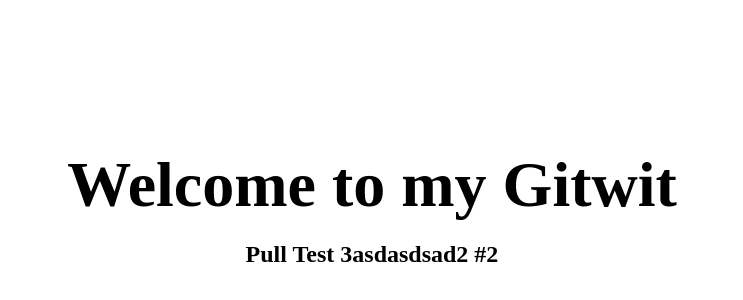
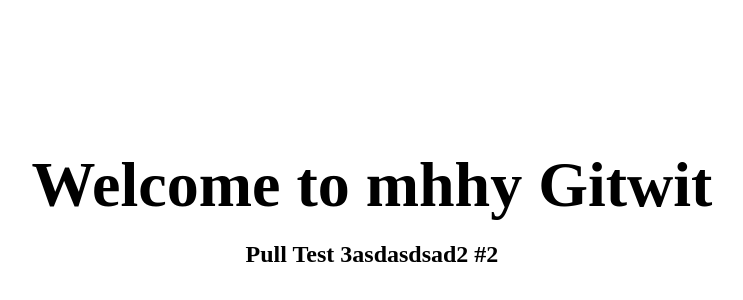
Before and after one commit to abdulrehmann231/Github_TEst, a website built with Vite: page index.html in a window 1280 px wide. Shown: the part 190-490 px from the top of the page, without its empty margins (268-1011 px from the left). Built offline with nearby package versions, Linux system fonts and the light colour scheme.

Commit message:
Update index.html

```diff
--- a/index.html
+++ b/index.html
@@ -12,7 +12,7 @@
 
 <body>
   <main>
-    <h1 class="title">Welcome to my Gitwit</h1>
+    <h1 class="title">Welcome to mhhy Gitwit</h1>
     <h2>Pull Test 3asdasdsad2 #2</h2>
   <script type="module" src="script.js"></script>
 
```
